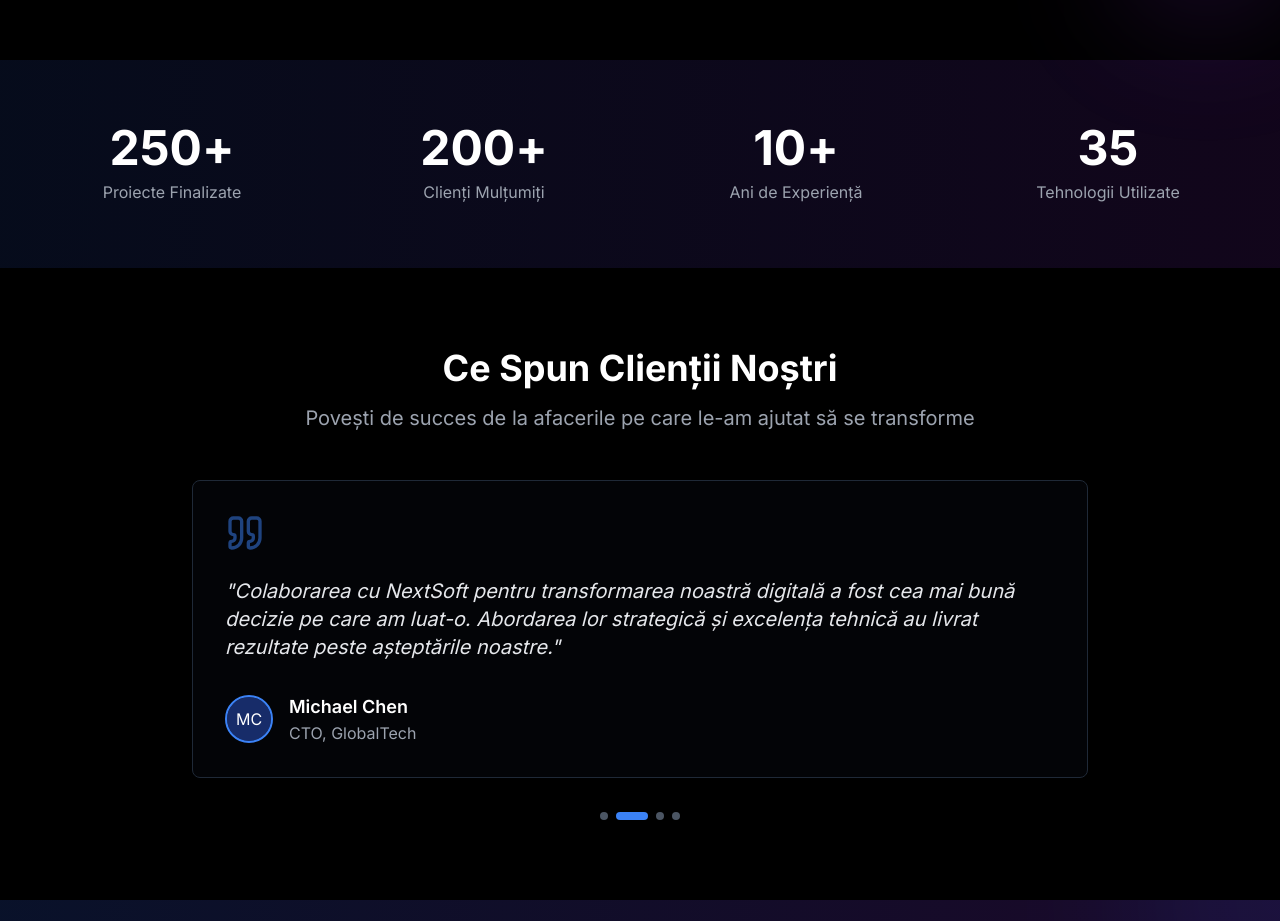
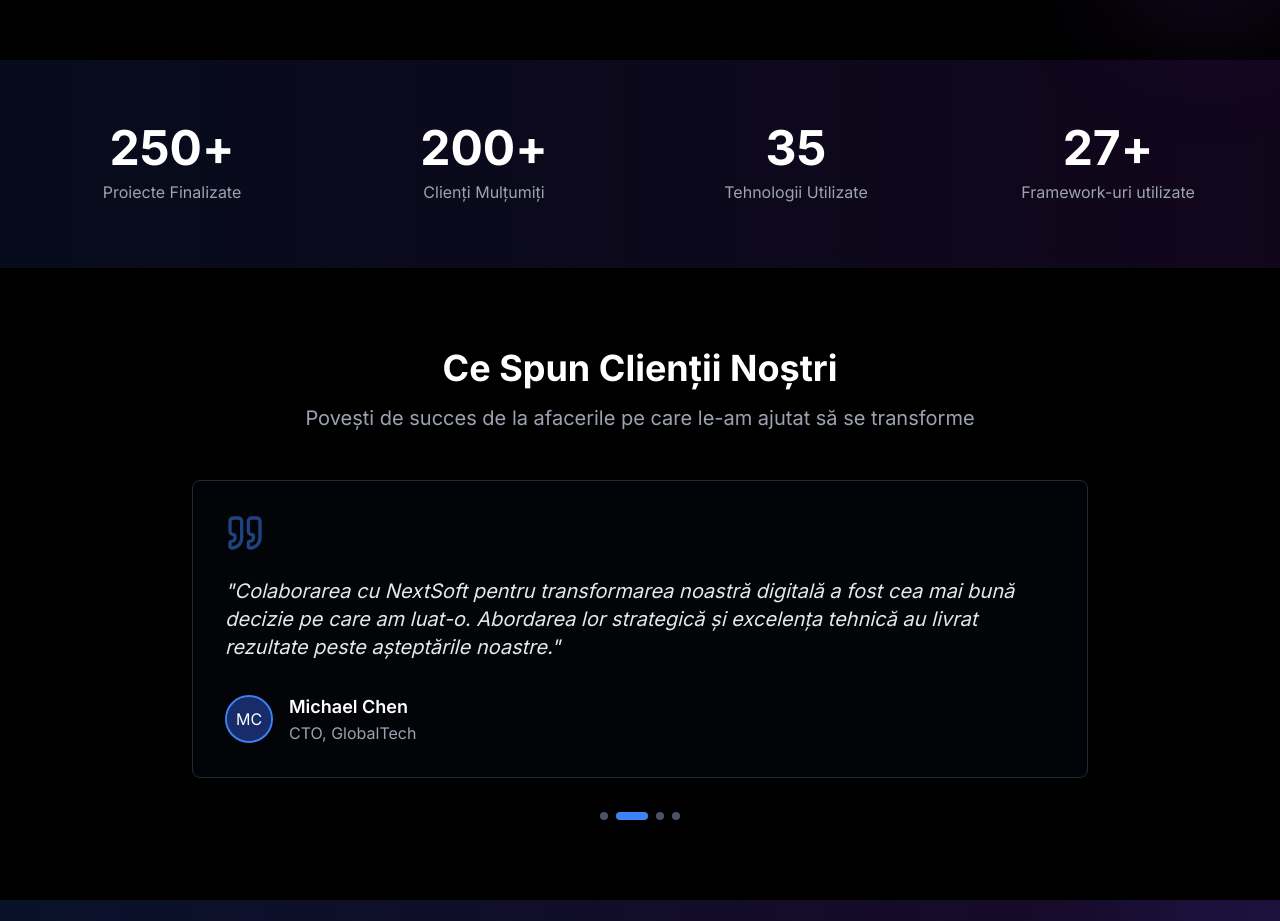
Before and after one commit to MitroiBogdanJob/Next-Soft---New-Website, a Next.js app: page / in a window 1280 px wide. Shown: the part 3560-4481 px from the top of the page. Built offline with nearby package versions, Linux system fonts and the light colour scheme.

Commit message:
translation - Framework-uri utilizate

```diff
--- a/components/stats-section.tsx
+++ b/components/stats-section.tsx
@@ -66,8 +66,8 @@ export default function StatsSection() {
 	const stats = [
 		{ value: 250, label: t("stats.projects"), suffix: "+" },
 		{ value: 200, label: t("stats.clients"), suffix: "+" },
-		{ value: 10, label: t("stats.years"), suffix: "+" },
 		{ value: 35, label: t("stats.team"), suffix: "" },
+		{ value: 27, label: t("stats.frameworks"), suffix: "+" },
 	];
 
 	return (
--- a/lib/translations.ts
+++ b/lib/translations.ts
@@ -266,9 +266,9 @@ const translations = {
 		en: "Satisfied Clients",
 		ro: "Clienți Mulțumiți",
 	},
-	"stats.years": {
-		en: "Years of Experience",
-		ro: "Ani de Experiență",
+	"stats.frameworks": {
+		en: "Frameworks used",
+		ro: "Framework-uri utilizate",
 	},
 	"stats.team": {
 		en: "Technologies Used",
```
